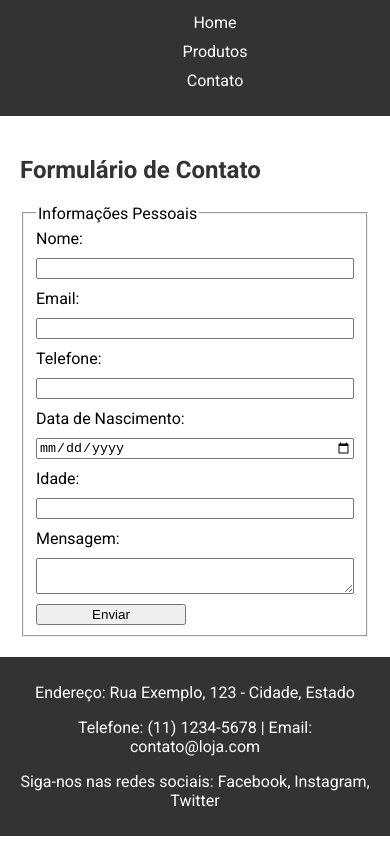
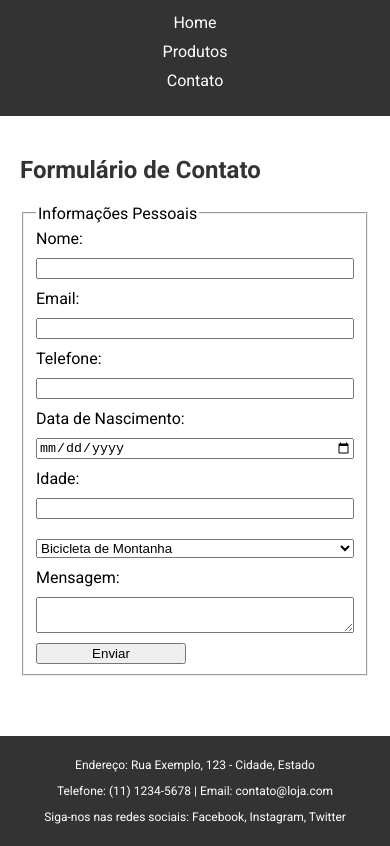
Before and after one commit to allanornel/design-de-interfaces, a plain HTML site: page trab2/contact.html in a window 390 px wide. Shown: the part 67-913 px from the top of the page. Drawn offline with Linux system fonts and the light colour scheme.

Commit message:
feat: Add select input for bicycle type in contact form
This commit adds a new select input field for the bicycle type in the contact form. Users can now choose between mountain, urban, and kids bicycles. This enhances the user experience by providing more options and flexibility when submitting the form.

```diff
--- a/trab2/contact.html
+++ b/trab2/contact.html
@@ -37,6 +37,12 @@
                     <input type="date" id="birthdate" name="birthdate">
                     <label for="age">Idade:</label>
                     <input type="number" id="age" name="age">
+                    <label for="Bicycle"></label>
+                    <select id="selectBicycle" name="selectBicycle">
+                        <option value="mountain">Bicicleta de Montanha</option>
+                        <option value="urban">Bicicleta Urbana</option>
+                        <option value="kids">Bicicleta Infantil</option>
+                    </select>
                     <label for="message">Mensagem:</label>
                     <textarea id="message" name="message" required></textarea>
                     <button type="submit">Enviar</button>
--- a/trab2/css/styles.css
+++ b/trab2/css/styles.css
@@ -3,6 +3,9 @@ body {
     margin: 0;
     padding: 0;
     box-sizing: border-box;
+    min-height: 100vh;
+    position: relative;
+    padding-bottom: 150px;
 }
 
 header {
@@ -88,7 +91,7 @@ form fieldset {
     flex-direction: column;
 }
 
-form input, form textarea {
+form input, form textarea, form select {
     max-width: 400px;
     margin: 10px 0;
 }
@@ -105,10 +108,21 @@ footer {
     bottom: 0;
     left: 0;
     right: 0;
+    position: absolute;
 }
 
 /* Responsividade */
 @media (max-width: 768px) {
+    body p {
+        font-size: 12px;
+    }
+
+    .content img {
+        max-width: 100%;
+        height: 300px;
+        margin: 10px 0;
+    }
+
     header {
         flex-direction: column;
     }
@@ -116,5 +130,8 @@ footer {
     nav ul {
         flex-direction: column;
         align-items: center;
+        justify-content: center;
+        text-align: center;
+        padding: 0;
     }
 }
```
